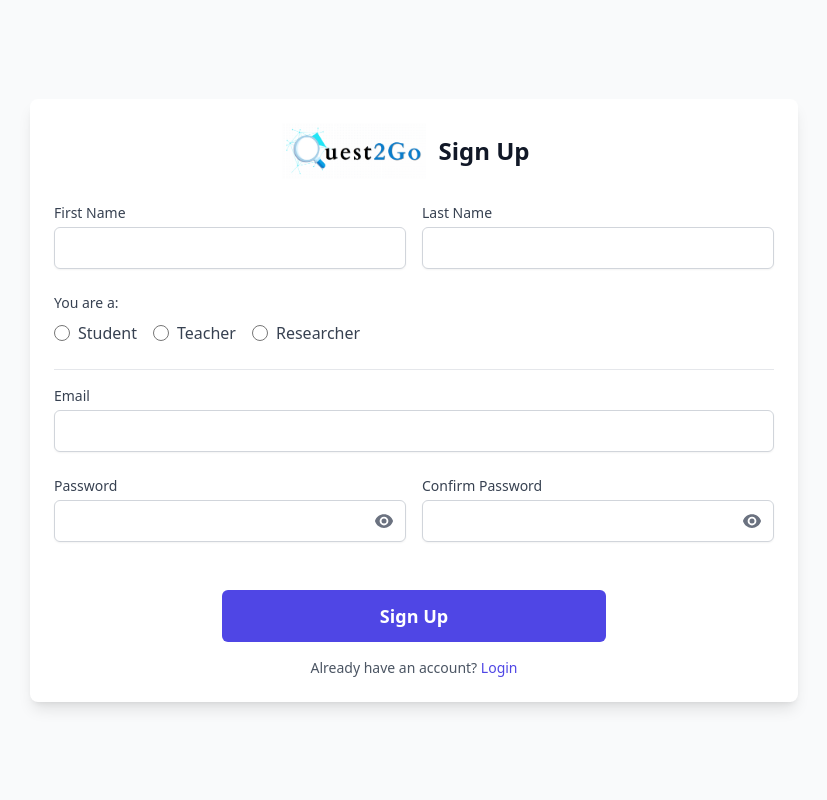
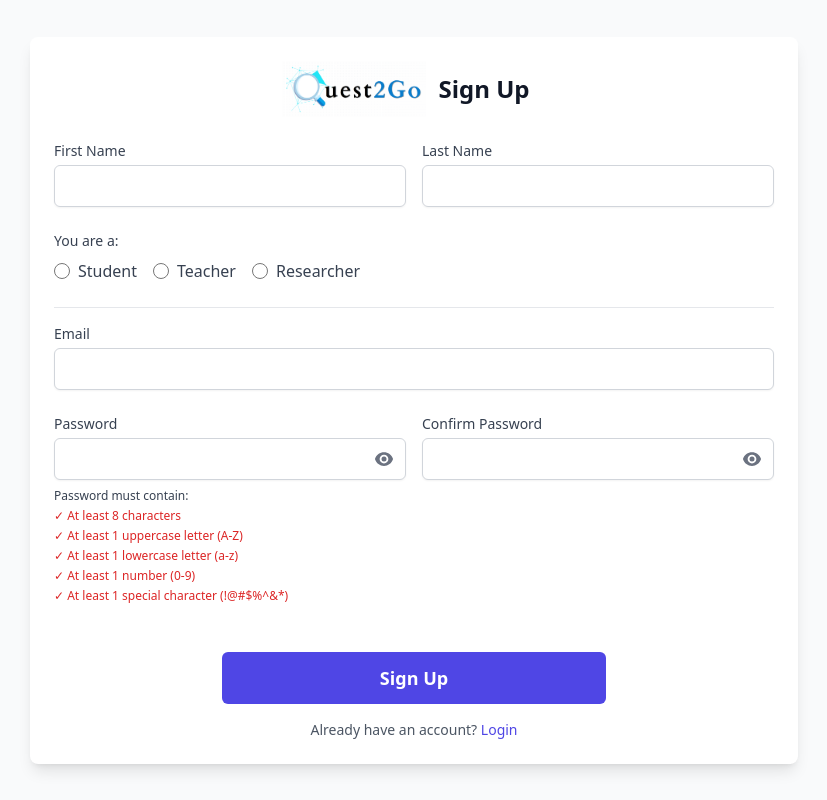
Before and after one commit to Tiann-htz/quest2go, a Next.js app: page /signup in a window 1280 px wide. Shown: the whole page, without its empty margins (226-1053 px from the left). Built offline with nearby package versions, Linux system fonts and the light colour scheme.

Commit message:
env jeff, passwords

```diff
--- a/src/pages/signup.js
+++ b/src/pages/signup.js
@@ -1,6 +1,6 @@
 import Head from 'next/head';
 import Link from 'next/link';
-import { useState } from 'react';
+import { useState, useEffect } from 'react';
 import { EyeIcon, EyeSlashIcon } from '@heroicons/react/24/solid';
 import Image from 'next/image';
 import { useRouter } from 'next/router';
@@ -26,15 +26,58 @@ export default function SignUp() {
   const [showErrorAlert, setShowErrorAlert] = useState(false);
   const [errorMessage, setErrorMessage] = useState('');
 
+  // Password validation states
+  const [passwordValidation, setPasswordValidation] = useState({
+    hasMinLength: false,
+    hasUppercase: false,
+    hasLowercase: false,
+    hasNumber: false,
+    hasSpecialChar: false
+  });
+  const [passwordsMatch, setPasswordsMatch] = useState(true);
+
   const router = useRouter();
+
+  // Check password strength whenever password changes
+  useEffect(() => {
+    const password = formData.password;
+    setPasswordValidation({
+      hasMinLength: password.length >= 8,
+      hasUppercase: /[A-Z]/.test(password),
+      hasLowercase: /[a-z]/.test(password),
+      hasNumber: /[0-9]/.test(password),
+      hasSpecialChar: /[!@#$%^&*()_+\-=\[\]{};':"\\|,.<>\/?]/.test(password)
+    });
+  }, [formData.password]);
+
+  // Check if passwords match
+  useEffect(() => {
+    if (formData.confirmPassword === "" || formData.password === "") {
+      setPasswordsMatch(true);
+    } else {
+      setPasswordsMatch(formData.password === formData.confirmPassword);
+    }
+  }, [formData.password, formData.confirmPassword]);
 
   const handleChange = (e) => {
     const { name, value } = e.target;
     setFormData({ ...formData, [name]: value });
   };
 
+  const isPasswordStrong = () => {
+    return Object.values(passwordValidation).every(criteria => criteria === true);
+  };
+
   const handleSignUp = async (e) => {
     e.preventDefault();
+
+    if (!isPasswordStrong()) {
+      setShowErrorAlert(true);
+      setErrorMessage('Please create a stronger password');
+      setTimeout(() => setShowErrorAlert(false), 3000);
+      return;
+    }
+
     if (formData.password !== formData.confirmPassword) {
       setShowErrorAlert(true);
       setErrorMessage('Passwords do not match');
@@ -279,7 +322,7 @@ export default function SignUp() {
                   type={showPassword ? 'text' : 'password'}
                   id="password"
                   name="password"
-                  className="mt-1 block w-full px-3 py-2 border border-gray-300 rounded-md shadow-sm focus:outline-none focus:ring-indigo-500 focus:border-indigo-500 pr-10"
+                  className={`mt-1 block w-full px-3 py-2 border ${!isPasswordStrong() && formData.password ? 'border-red-300' : 'border-gray-300'} rounded-md shadow-sm focus:outline-none focus:ring-indigo-500 focus:border-indigo-500 pr-10`}
                   required
                   value={formData.password}
                   onChange={handleChange}
@@ -292,6 +335,28 @@ export default function SignUp() {
                   {showPassword ? <EyeSlashIcon className="h-5 w-5" /> : <EyeIcon className="h-5 w-5" />}
                 </button>
               </div>
+
+              {/* Password strength indicators */}
+              <div className="mt-2 text-xs">
+                <p className="font-medium text-gray-700 mb-1">Password must contain:</p>
+                <ul className="space-y-1">
+                  <li className={passwordValidation.hasMinLength ? "text-green-600" : "text-red-600"}>
+                    ✓ At least 8 characters
+                  </li>
+                  <li className={passwordValidation.hasUppercase ? "text-green-600" : "text-red-600"}>
+                    ✓ At least 1 uppercase letter (A-Z)
+                  </li>
+                  <li className={passwordValidation.hasLowercase ? "text-green-600" : "text-red-600"}>
+                    ✓ At least 1 lowercase letter (a-z)
+                  </li>
+                  <li className={passwordValidation.hasNumber ? "text-green-600" : "text-red-600"}>
+                    ✓ At least 1 number (0-9)
+                  </li>
+                  <li className={passwordValidation.hasSpecialChar ? "text-green-600" : "text-red-600"}>
+                    ✓ At least 1 special character (!@#$%^&*)
+                  </li>
+                </ul>
+              </div>
             </div>
             <div>
               <label htmlFor="confirmPassword" className="block text-sm font-medium text-gray-700">
@@ -302,7 +367,7 @@ export default function SignUp() {
                   type={showConfirmPassword ? 'text' : 'password'}
                   id="confirmPassword"
                   name="confirmPassword"
-                  className="mt-1 block w-full px-3 py-2 border border-gray-300 rounded-md shadow-sm focus:outline-none focus:ring-indigo-500 focus:border-indigo-500 pr-10"
+                  className={`mt-1 block w-full px-3 py-2 border ${!passwordsMatch && formData.confirmPassword ? 'border-red-300' : 'border-gray-300'} rounded-md shadow-sm focus:outline-none focus:ring-indigo-500 focus:border-indigo-500 pr-10`}
                   required
                   value={formData.confirmPassword}
                   onChange={handleChange}
@@ -315,6 +380,13 @@ export default function SignUp() {
                   {showConfirmPassword ? <EyeSlashIcon className="h-5 w-5" /> : <EyeIcon className="h-5 w-5" />}
                 </button>
               </div>
+
+              {/* Password match indicator */}
+              {formData.confirmPassword && !passwordsMatch && (
+                <p className="mt-2 text-xs text-red-600">
+                  Passwords do not match
+                </p>
+              )}
             </div>
           </div>
 
@@ -386,7 +458,7 @@ export default function SignUp() {
                     </svg>
                   </div>
                   <div className="ml-3 w-0 flex-1 pt-0.5">
-                    <p className="text-sm font-medium text-gray-900 ">
+                    <p className="text-sm font-medium text-gray-900">
                       {errorMessage}
                     </p>
                   </div>
```
Also changed, not shown: 1 other file (tests, documents, lock files or other folders). Lines whose indentation alone changed are shown as unchanged.
